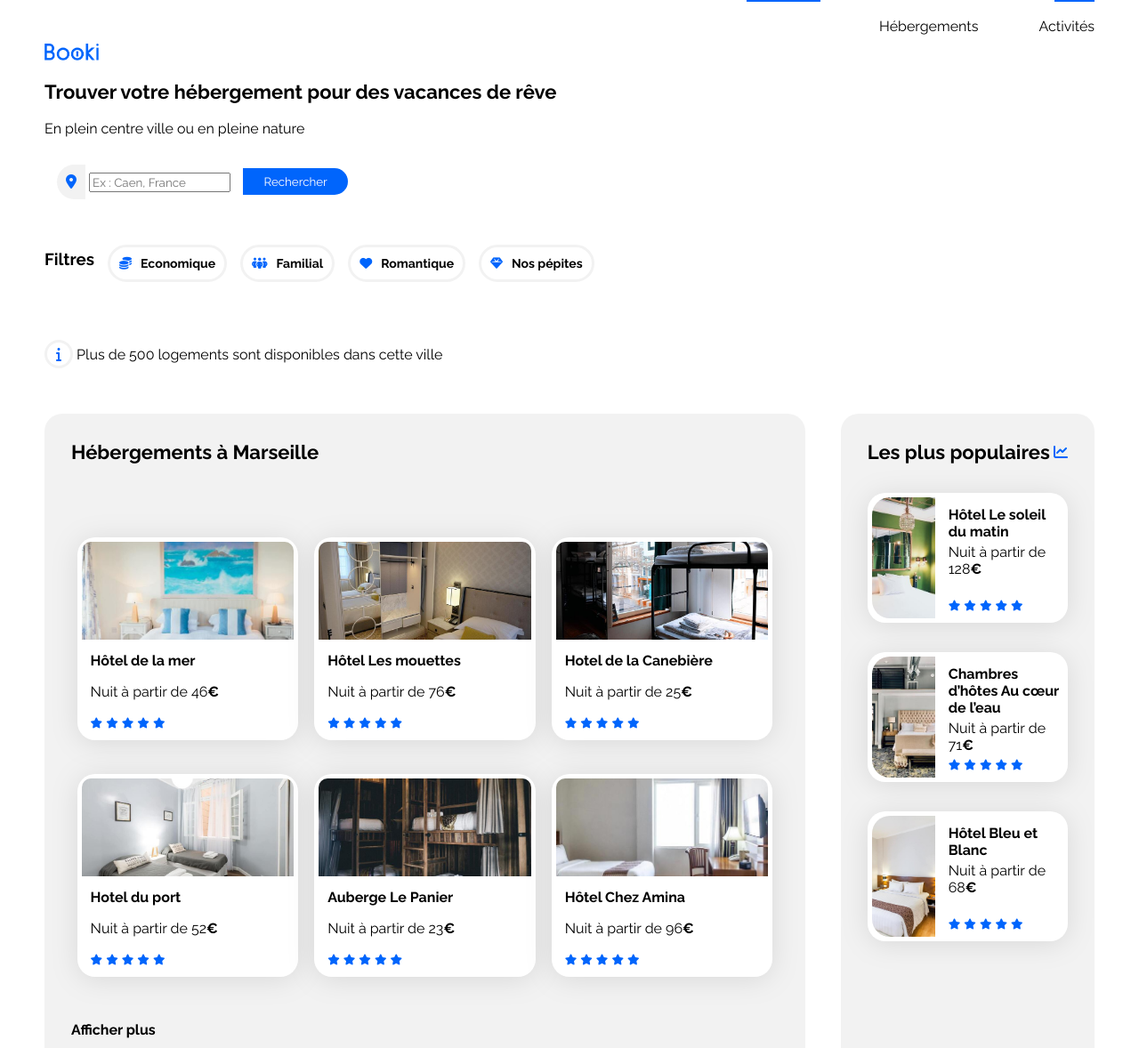
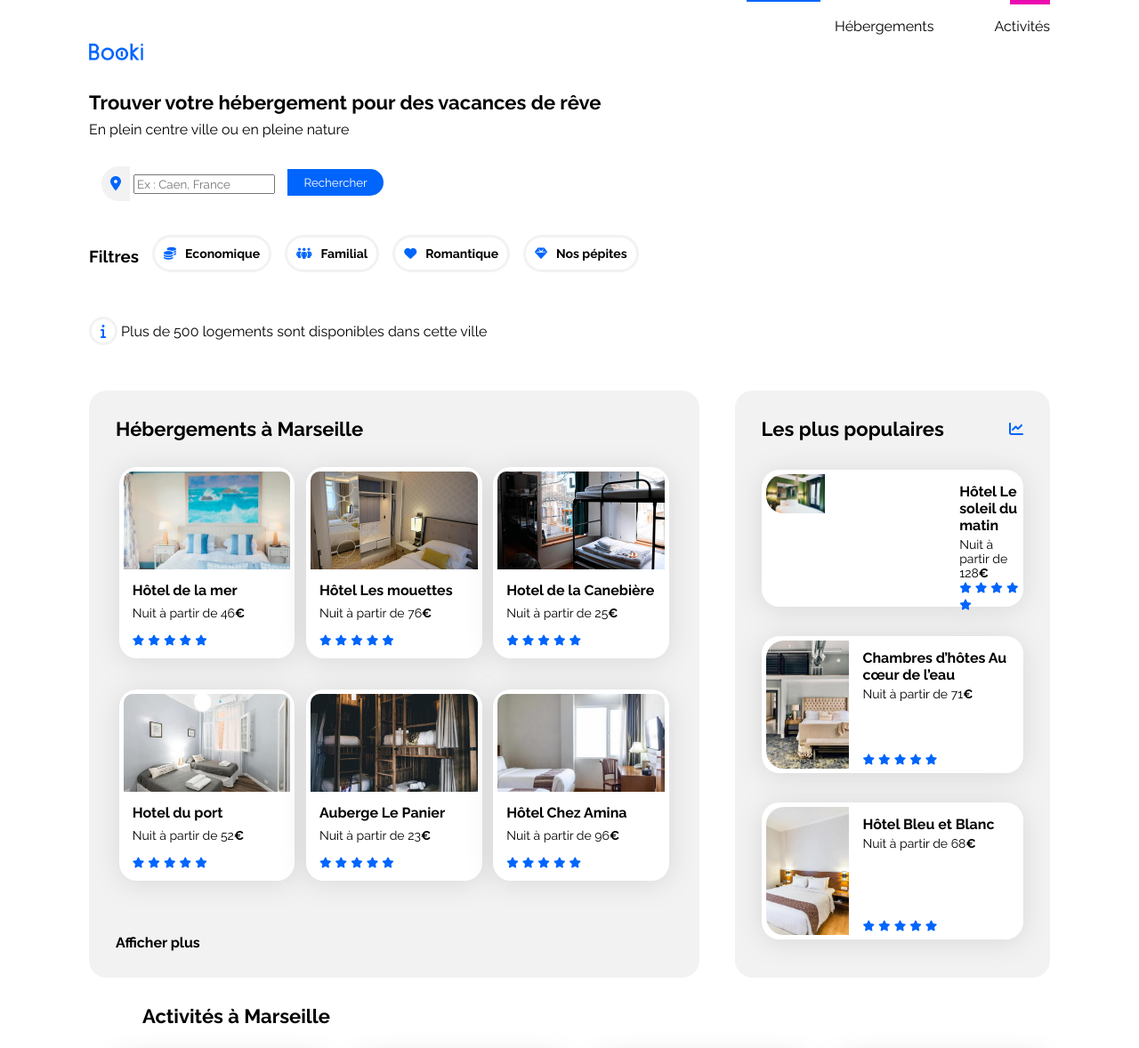
Before and after one commit to vsabouroux/Sabouroux_Valerie_2_12072023, a plain HTML site: page index.html in a window 1280 px wide. Shown: the top 1178 px of the page at 89% size. Drawn offline with Linux system fonts and the light colour scheme.

Commit message:
Corrections : positionnement, taille police, dimensionnement cartes et marges

```diff
--- a/css/style.css
+++ b/css/style.css
@@ -16,7 +16,7 @@
 body {
     display: flex;
     justify-content: center;
-    margin: 0;
+    margin: 0 50px 0 50px;
 }
 
 .main-container {
@@ -61,9 +61,12 @@ a {
 }
 h1{
     font-size: 22px;
+    margin-top: 30px;
+    margin-bottom: 0;
 }
 p{
     font-size: 16px;
+    margin-top: 8px;
 }
 /****** Header ***********/
 .logo img{
@@ -95,14 +98,14 @@ p{
     background-color: #0065FC;
 }
 .ligne_a {
-    position: fixed;
+    position: absolute;
     top: 0;
     width:3.5%;
-    height:2px;
+    height:5px;
     text-decoration: solid;
-    background-color: #0065FC;
+    background-color: #eb0cb0;
+    cursor: pointer;
 }
-
 /**************** Search bar *****************/
 
 form{
@@ -141,6 +144,9 @@ input [type="icon"] {
 .filtres{
     display:flex;
     flex-direction: row;
+    align-items: center;
+    width: 758px;
+    height: 50px;
     gap:15px;
 }
 .filtres h3 {
@@ -195,7 +201,9 @@ input [type="icon"] {
     padding: 30px;
     box-sizing: border-box;
 }
-
+.hebergements-and-populaires .card-subtitle{
+    font-size: 14px;
+}
 /******************* Hebergements ******************/
 .hebergements {
     width: 100%;
@@ -207,13 +215,14 @@ input [type="icon"] {
     justify-content: space-around;
     flex-wrap: wrap;
     gap: 5px;
-    margin-top: 50px;
-    margin-bottom: 50px;
+    margin-top: 30px;
+    margin-bottom: 30px;
 }
 
 .hebergements-cards .card {
     width: 30%;
-    margin-top: 33px;
+    margin-top: 0;
+    margin-bottom: 30px;
 }
 
 .hebergements-cards img {
@@ -246,7 +255,7 @@ input [type="icon"] {
 }
 /********************** Populaires *****************/
 .populaires {
-    width: 32%;
+    width: 50%;
     margin-left: 40px;
 }
 
@@ -259,11 +268,12 @@ input [type="icon"] {
 .populaires-cards .card {
     display: flex;
     margin-top: 33px;
+    height: 144px;
+
 }
 
 .populaires-cards img {
     width: 33%;
-    height: 136px;
     border-top-left-radius: 20px;
     border-bottom-left-radius: 20px;
 }
@@ -287,22 +297,22 @@ input [type="icon"] {
 }
 
 .populaires-cards .card-rating {
-    margin-bottom: 5px;
+    margin-bottom: 0;
 }
+
 /**************** Activités *****************/
 .activites{
     margin-top: 30px;
-    margin-left: 10px;
+    margin-left: 30px;
     margin-bottom: 30px;
 }
 .activites .activites-cards{
     display: flex;
     flex-direction: row;
-    flex-wrap: wrap;
-    justify-content: space-around;
+    gap:30px;
     border-top-left-radius: 20px;
     border-top-right-radius: 20px;
-    margin-bottom: 35px;
+    margin-bottom: 30px;
 }
 .activites .card {
     width:297.5px;
@@ -327,6 +337,7 @@ input [type="icon"] {
     width: 100%;
     height: 163px;
     padding: 20px 15px 20px 15px;
+    margin-top: 35px;
  }
  .basdepage a {
     display: flex;
--- a/index.html
+++ b/index.html
@@ -89,6 +89,7 @@
             </div>
             <div class="hebergements-cards">
               <div class="card">
+                <a href="#">
                   <img
                     src="./images/hebergements/annie-spratt.jpg"
                     alt="chambre sous les toits avec grand tableau au dessus du lit, montrant une mer agitée et rochers"
@@ -111,8 +112,10 @@
                     ></i>
                     <span class="sr-only">Note de 4 sur 5</span>
                   </div>
+                </a>
               </div>
               <div class="card">
+                <a href="#">
                 <img
                   src="./images/hebergements/reisetopia.jpg"
                   alt="chambre 2 personnes avec porte coulissante miroir donnant accès à la salle de bain"
@@ -134,9 +137,11 @@
                     aria-hidden="true"
                   ></i>
                   <span class="sr-only">Note de 4 sur 5</span>
+                </a>
                 </div>
               </div>
               <div class="card">
+                <a href="#">
                 <img
                   src="./images/hebergements/marcus-loke.jpg"
                   alt="lit une place superposés"
@@ -159,8 +164,10 @@
                   ></i>
                   <span class="sr-only">Note de 4 sur 5</span>
                 </div>
+                </a>
               </div>
               <div class="card">
+                <a href="#">
                 <img
                   src="./images/hebergements/fred-kleber.jpg"
                   alt="chambre familial 2 adultes et un enfant"
@@ -183,8 +190,10 @@
                   ></i>
                   <span class="sr-only">Note de 4 sur 5</span>
                 </div>
+                </a>
               </div>
               <div class="card">
+                <a href="#">
                 <img
                   src="./images/hebergements/nicate-lee.jpg"
                   alt="chambre 4 personnes organisée en lits superposés"
@@ -207,8 +216,10 @@
                   ></i>
                   <span class="sr-only">Note de 4 sur 5</span>
                 </div>
+                </a>
               </div>
               <div class="card">
+                <a href="#">
                 <img
                   src="./images/hebergements/febrian-zakaria.jpg"
                   alt="chambre 4 personnes avec 2 lit king size et un petit bureau adossé au mur"
@@ -231,6 +242,7 @@
                   ></i>
                   <span class="sr-only">Note de 4 sur 5</span>
                 </div>
+                </a>
               </div>
             </div>
             <div class="afficherplus"><a href="#">Afficher plus</a></div>
@@ -242,6 +254,7 @@
             </div>
             <div class="populaires-cards">
               <article class="card">
+                <a href="https://lvsn.fr">
                 <img
                   src="./images/hebergements/emile-guillemot.jpg"
                   alt="Image de la chambre d'hôtel montrant un lit"
@@ -263,6 +276,7 @@
                       aria-hidden="true"
                     ></i>
                     <span class="sr-only">Note de 4 sur 5</span>
+                </a>
                   </div>
                 </div>
               </article>
```
Lines whose indentation alone changed are shown as unchanged.
